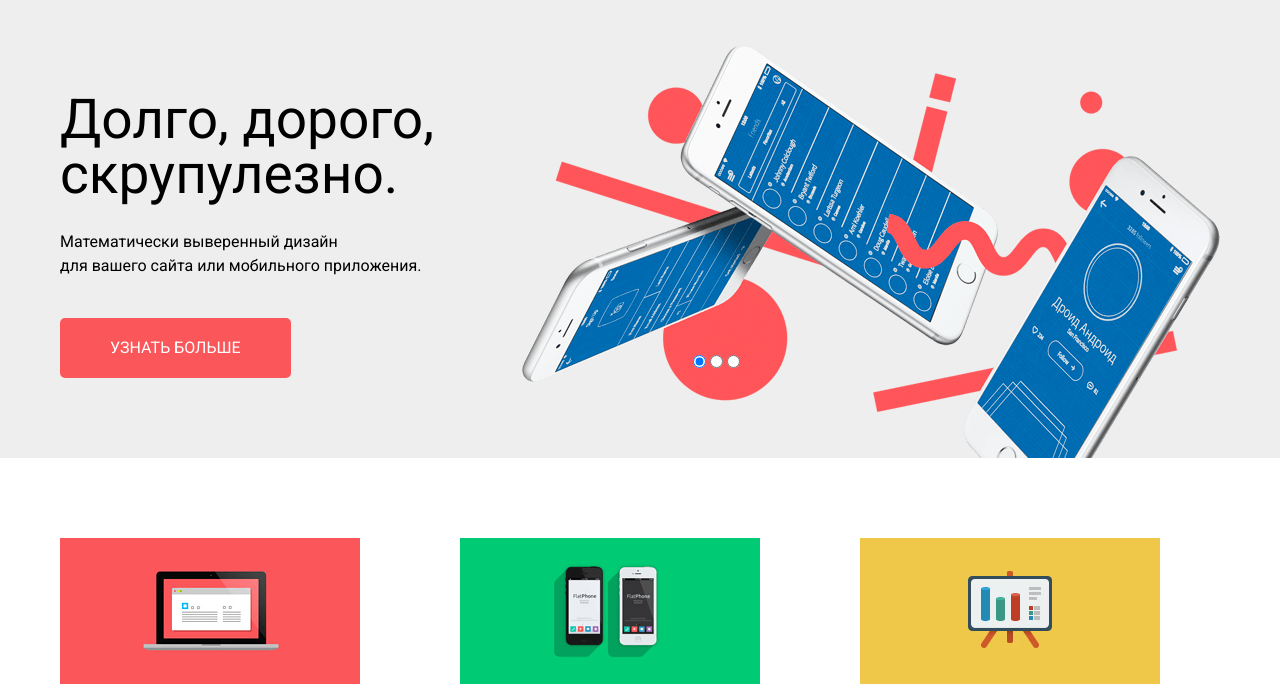
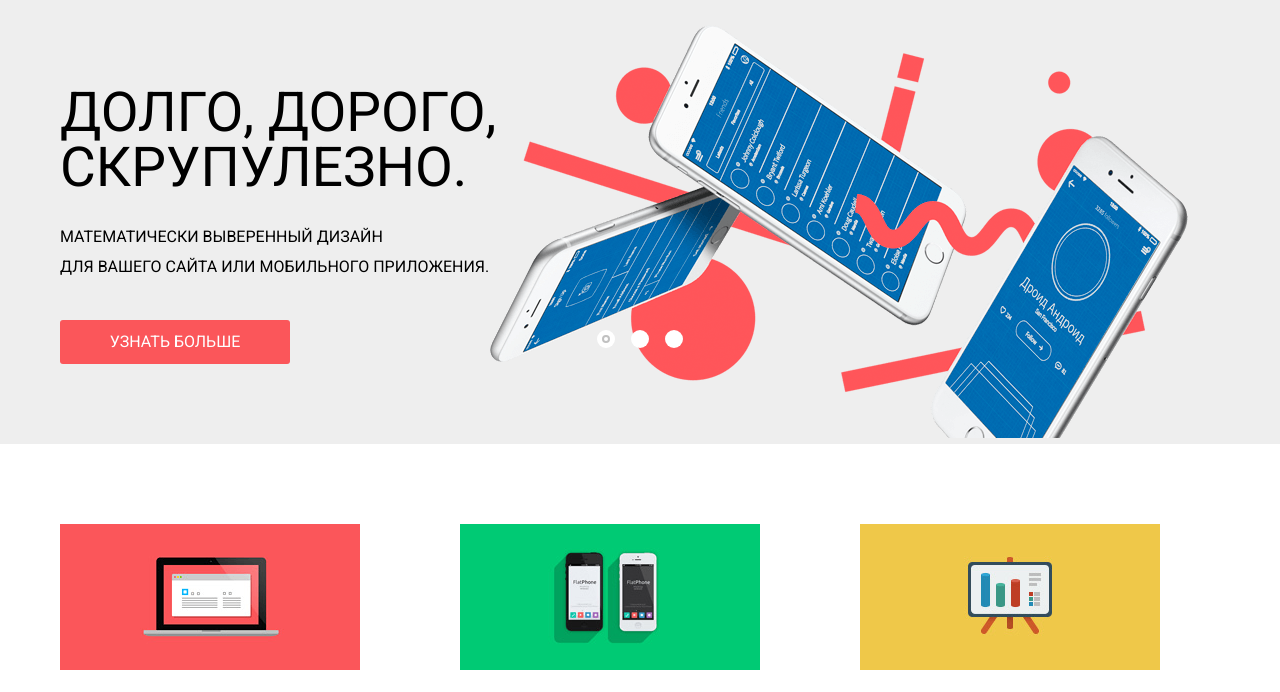
Before and after one commit to headlulu888/430161-nerds-26, a plain HTML site: page index.html in a window 1280 px wide. Shown: the part 108-800 px from the top of the page. Drawn offline with Linux system fonts and the light colour scheme.

Commit message:
add new slider grid && style

```diff
--- a/css/style.css
+++ b/css/style.css
@@ -188,7 +188,164 @@ a {
   opacity: 0.3;
 }
 
-.sliders {
+/*Блок слайдера*/
+
+.slider {
+  position: relative;
+  background-color: #eeeeee;
+}
+
+.slider-item {
+  display: none;
+}
+
+.slider-item:nth-child(1) {
+  display: block;
+}
+
+.slider-list {
+  list-style: none;
+  margin: 0;
+  padding: 0;
+}
+
+.slider-item {
+  display: none;
+  padding: 78px 0 80px 0;
+}
+
+.slider-item:nth-child(1) {
+  display: block;
+  background-image: url("../img/slide1.png");
+  background-repeat: no-repeat;
+  background-position: 93% 18px;
+}
+
+.slider-item:nth-child(2) {
+  background-image: url("../img/slide2.png");
+  background-repeat: no-repeat;
+  background-position: 93% 18px;
+}
+
+.slider-item:nth-child(3) {
+  background-image: url("../img/slide3.png");
+  background-repeat: no-repeat;
+  background-position: 93% 18px;
+}
+
+.slider-item h3 {
+  font-size: 55px;
+  line-height: 55px;
+  font-weight: 500;
+  max-width: 600px;
+  margin: 0;
+  margin-bottom: 27px;
+}
+
+.slider-item p {
+  max-width: 430px;
+  margin: 0;
+  margin-bottom: 38px;
+}
+
+.slider-controls {
+  position: absolute;
+  left: 50%;
+  bottom: 104px;
+  z-index: 100;
+  width: 160px;
+  height: 18px;
+  text-align: center;
+  font-size: 0;
+  transform: translateX(-50%);
+}
+
+.slider-controls .active::before {
+
+}
+
+.slider-controls label {
+  display: inline-block;
+  width: 18px;
+  height: 18px;
+  /*background-color: red;*/
+  position: relative;
+  cursor: pointer;
+  border-radius: 50%;
+  padding: 8px;
+}
+
+.slider-controls label:after {
+  content: '';
+  width: 18px;
+  height: 18px;
+  background-color: #ffffff;
+  position: absolute;
+  top: 8px;
+  left: 8px;
+  z-index: 1;
+  -webkit-border-radius: 50%;
+  -moz-border-radius: 50%;
+  border-radius: 50%;
+}
+
+#product-1:checked ~ .slider-list .slider-item:nth-child(1) {
+  display: block;
+}
+
+#product-2:checked ~ .slider-list .slider-item:nth-child(2) {
+  display: block;
+}
+
+#product-3:checked ~ .slider-list .slider-item:nth-child(3) {
+  display: block;
+}
+
+#product-1:checked ~ .slider-controls .slider-controls-item--1::before,
+#product-2:checked ~ .slider-controls .slider-controls-item--2::before,
+#product-3:checked ~ .slider-controls .slider-controls-item--3::before {
+  content: "";
+  position: absolute;
+  left: 50%;
+  top: 50%;
+  z-index: 2;
+  width: 4px;
+  height: 4px;
+  margin: -4px;
+  background-color: inherit;
+  border: 2px solid #c1c1c1;
+  border-radius: 50%;
+}
+
+/*Кнопка дефолт*/
+
+.button {
+  display: block;
+  width: 230px;
+  padding: 13px 0;
+  font-size: 16px;
+  line-height: 18px;
+  color: #ffffff;
+  text-transform: uppercase;
+  text-align: center;
+  text-decoration: none;
+  background-color: #fb565a;
+  border-radius: 3px;
+  border: none;
+}
+
+.button:hover,
+.button:focus {
+  background-color: #e74246;
+}
+
+.button:active {
+  color: rgba(255, 255, 255, 0.3);
+  background-color: #d7373b;
+  box-shadow: 0 3px rgba(0, 0, 0, 0.1) inset;
+}
+
+/*.sliders {
   background-color: #eeeeee;
 }
 
@@ -248,7 +405,7 @@ a {
   position: absolute;
   bottom: 80px;
   right: 500px;
-}
+}*/
 
 .advantages {
   display: flex;
--- a/index.html
+++ b/index.html
@@ -32,7 +32,37 @@
   </header>
 
   <main>
-    <section class="sliders">
+    <section class="slider">
+      <div class="container">
+        <h2 class="visually-hidden">Преимущества</h2>
+        <input class="visually-hidden" type="radio" id="product-1" name="toggle" checked>
+        <input class="visually-hidden" type="radio" id="product-2" name="toggle">
+        <input class="visually-hidden" type="radio" id="product-3" name="toggle">
+        <div class="slider-controls">
+          <label class="slider-controls-item slider-controls-item--1" for="product-1">Первый</label>
+          <label class="slider-controls-item slider-controls-item--2" for="product-2">Второй</label>
+          <label class="slider-controls-item slider-controls-item--3" for="product-3">Третий</label>
+        </div>
+        <ul class="slider-list">
+          <li class="slider-item">
+            <h3>Долго, дорого,<br>скрупулезно.</h3>
+            <p>Математически выверенный дизайн<br>для вашего сайта или мобильного приложения.</p>
+            <a class="button slider-item-btn" href="#">Узнать больше</a>
+          </li>
+          <li class="slider-item">
+            <h3>Любим математику как никто другой</h3>
+            <p>Никакого креатива, только математические формулы для расчета идеальных пропорций.</p>
+            <a class="button slider-item-btn" href="#">Узнать больше</a>
+          </li>
+          <li class="slider-item">
+            <h3>Только ночь, только хардкор</h3>
+            <p>Работать днем, как все? Мы против этого. Ближе к полуночи работа только начинается.</p>
+            <a class="button slider-item-btn" href="#">Узнать больше</a>
+          </li>
+        </ul>
+      </div>
+    </section>
+    <!--<section class="sliders">
       <h2 class="visually-hidden">Слайдер</h2>
       <div class="slider-list container">
         <div class="slider-controls">
@@ -59,7 +89,7 @@
           <a class="btn slider-btn" href="#">Узнать больше</a>
         </article>
       </div>
-    </section>
+    </section>-->
 
     <section class="advantages container">
       <h2 class="visually-hidden">Преимущества</h2>
```
